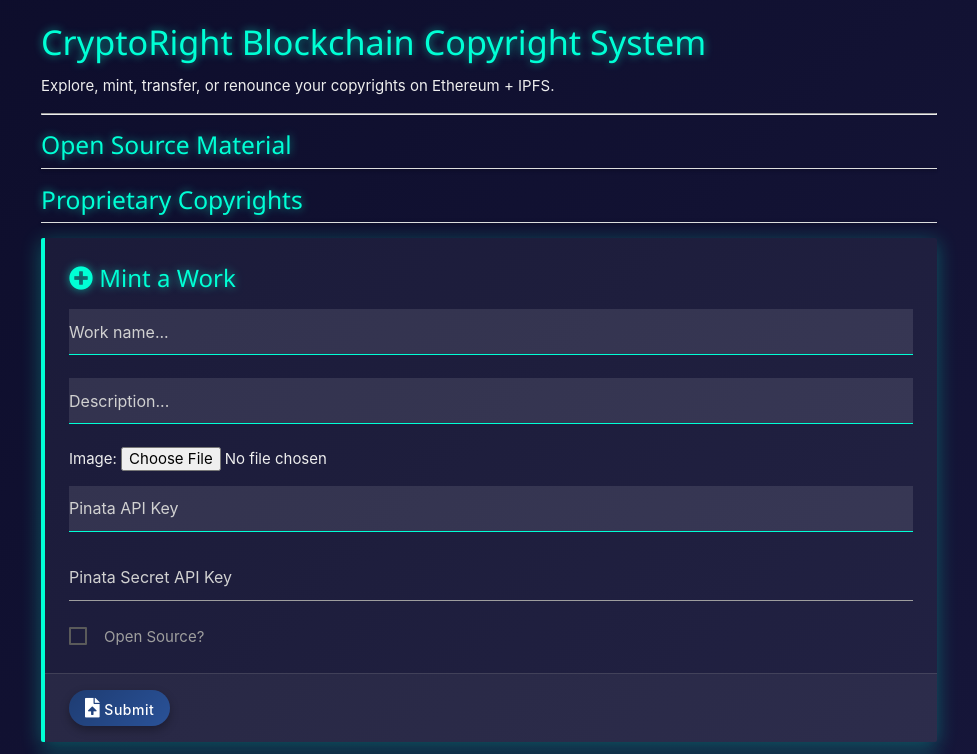
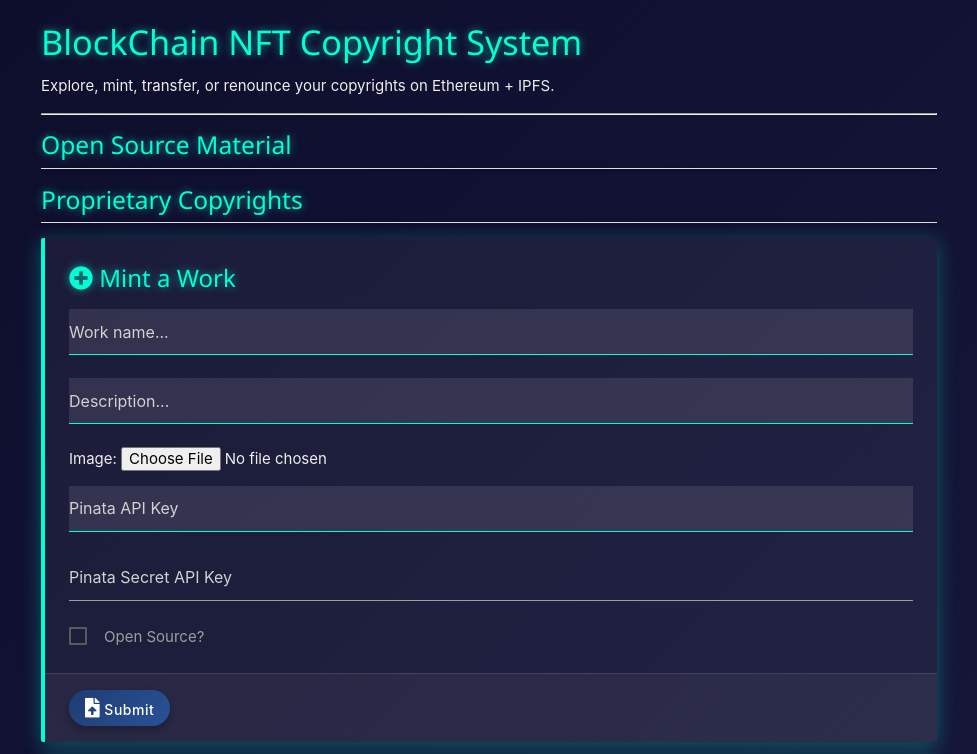
Before and after one commit to winstonpgao/BlockChain, a plain HTML site: page index.html in a window 1280 px wide. Shown: the top 754 px of the page, without its empty margins (151-1128 px from the left). Drawn offline with nearby package versions, Linux system fonts and the light colour scheme; a script that the page names is missing.

Commit message:
Update index.html

```diff
--- a/index.html
+++ b/index.html
@@ -71,7 +71,7 @@
 
   <div class="container">
 
-    <h4>CryptoRight Blockchain Copyright System</h4>
+    <h4>BlockChain NFT Copyright System</h4>
     <p>Explore, mint, transfer, or renounce your copyrights on Ethereum + IPFS.</p>
     <hr/>
 
```
